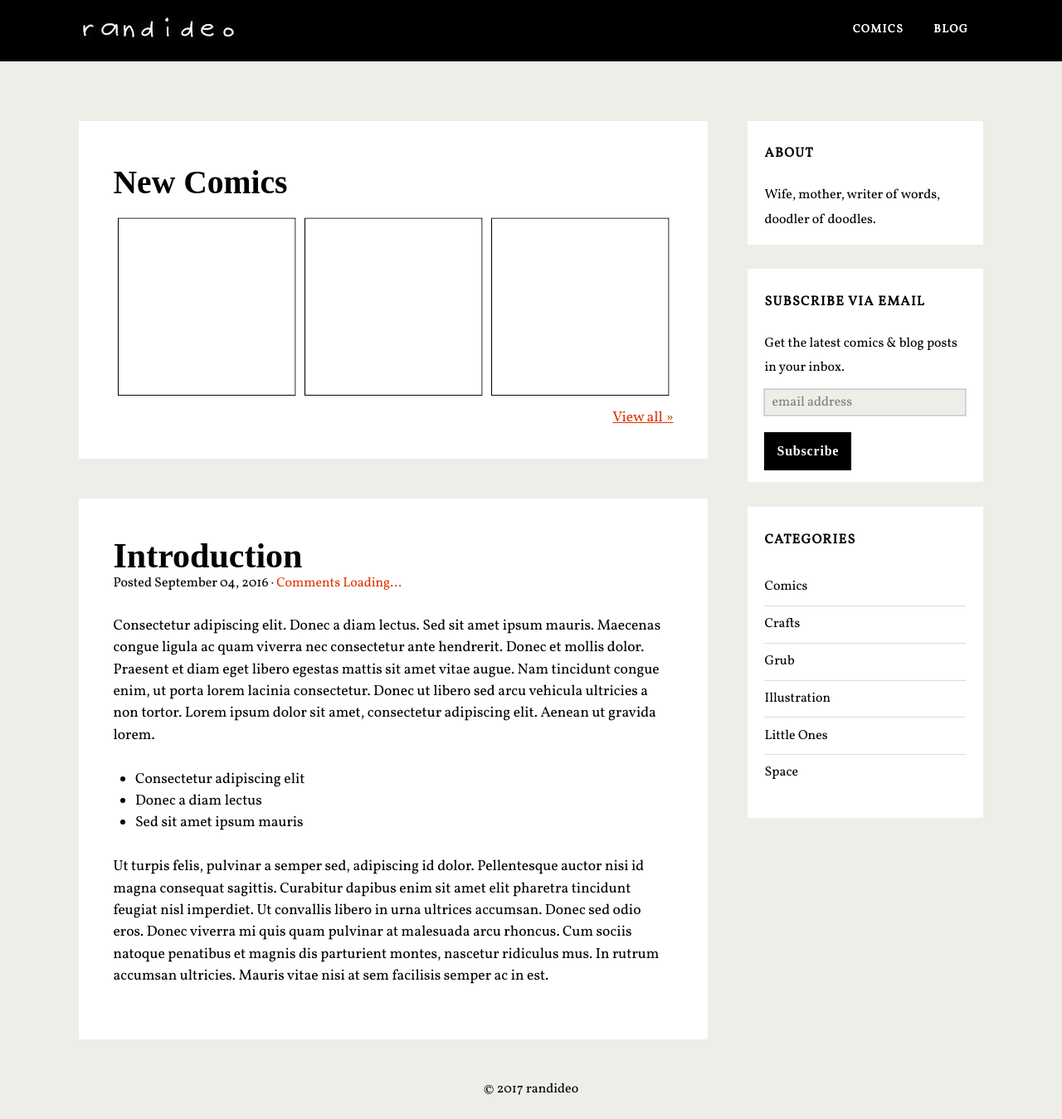
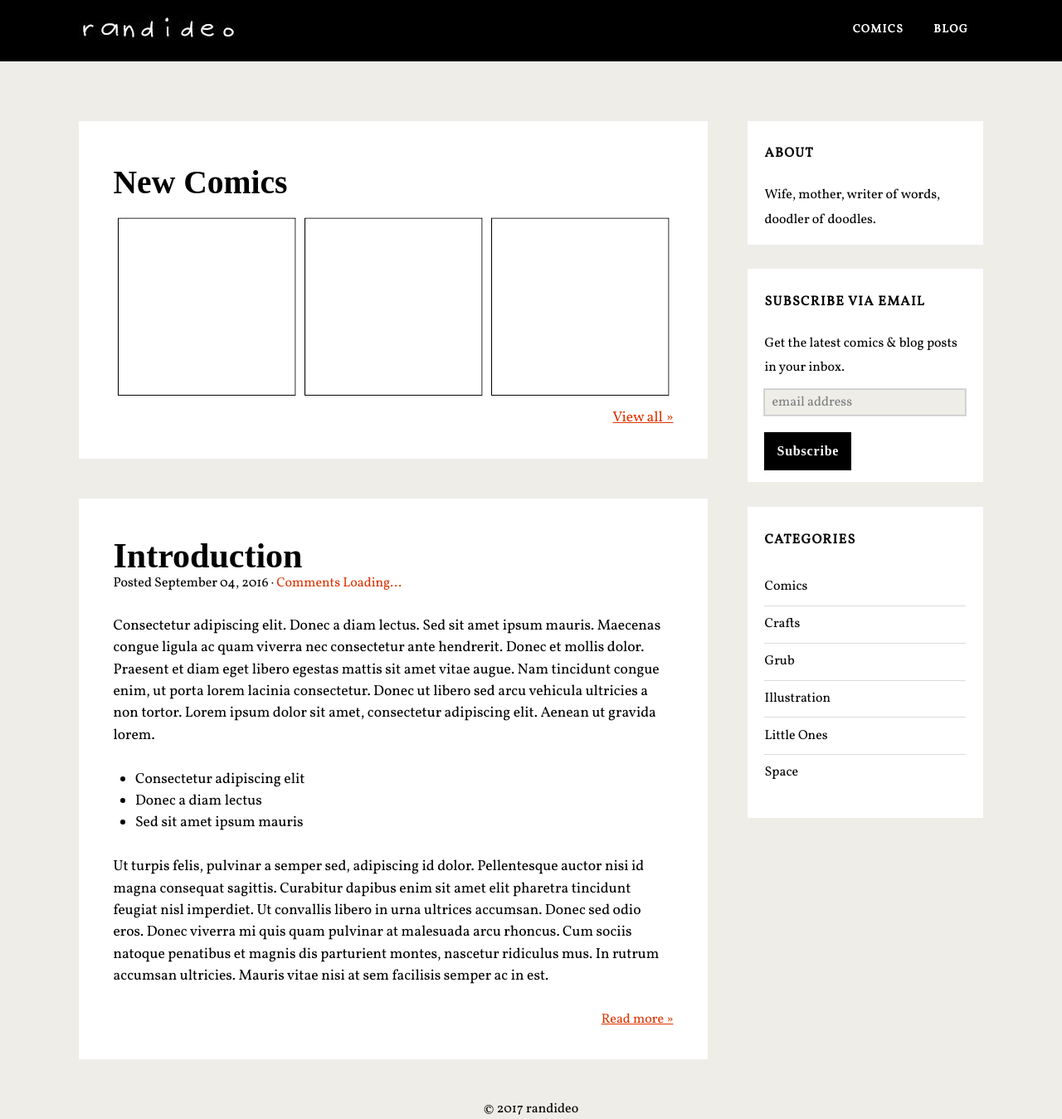
Before and after one commit to randideo/randideo.github.io, a Jekyll site: the page built from backup.html, in a window 1280 px wide. Shown: the whole page at 83% size. Built offline with Jekyll 4.4.1, drawn with Linux system fonts in a browser that asks for light colours; nearby versions of some CDN libraries; some web fonts are replaced; comment, search, counter and statistics services are not loaded; before the commit the page ends 1325 px from its top, so only the background shows below that.

Commit message:
Update backup.html

```diff
--- a/backup.html
+++ b/backup.html
@@ -24,9 +24,8 @@ layout: default
 		  Posted {{ post.date | date: '%B %d, %Y' }} · <a style="text-decoration: none;" href="{{ site.baseurl }}{{ post.url }}#disqus_thread" class="comments-count">Comments Loading...</a>
   </header>
 
-	<div class="entry-content"> {{ post.excerpt }}
-</div>
-
+	<div class="entry-content"> {{ post.excerpt }}</div>
+	  <div align="right" class="jump-link"><a href="{{ post.url }}">Read more »</a></div>
 	 </div></div>
         {% endfor %}
 
```
